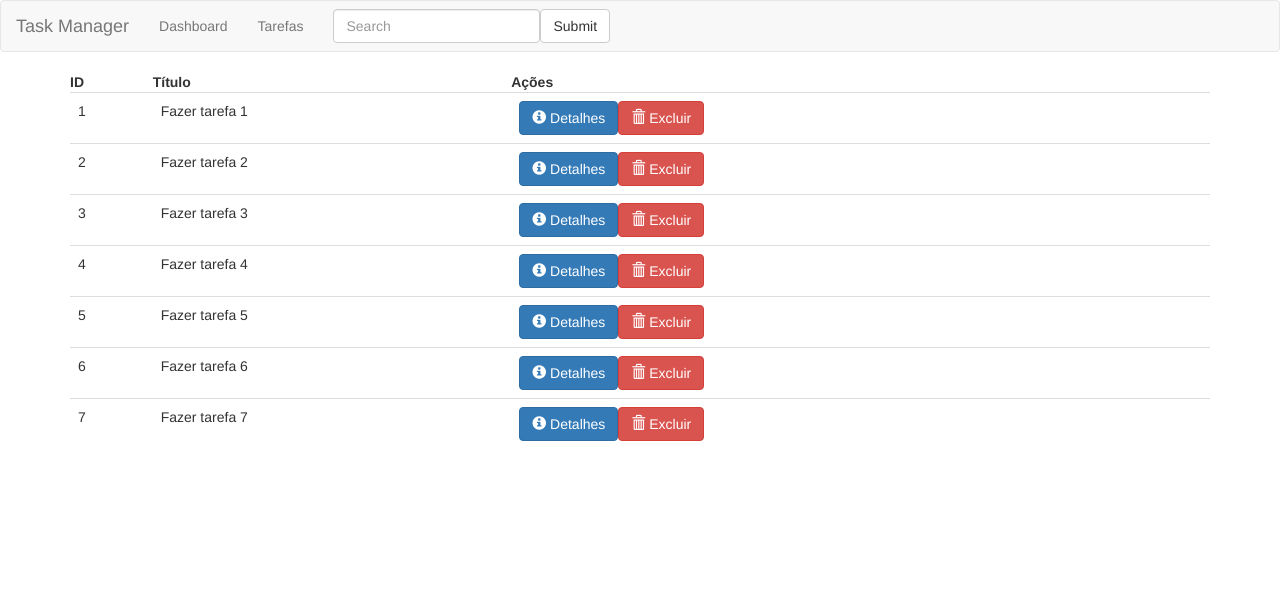
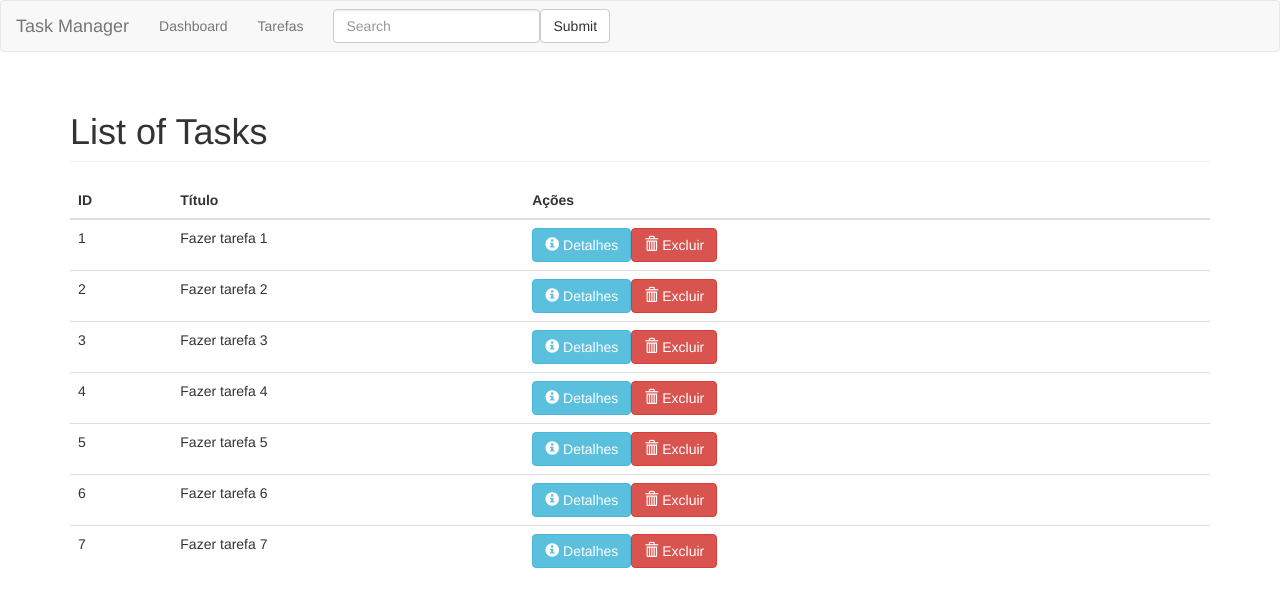
Before and after one commit to RicardoBap/taskmanager-frontend, an Angular app: page /tasks in a window 1280 px wide. Shown: the top 606 px of the page. Built offline with nearby package versions, Linux system fonts and the light colour scheme.

Commit message:
Fixing templates

```diff
--- a/src/app/dashboard/dashboard.component.html
+++ b/src/app/dashboard/dashboard.component.html
@@ -1,9 +1,11 @@
-<h1>Painel de controle</h1>
+<h1 class="page-header">Painel de controle</h1>
 
 <table class="table">
   <thead>
+   <tr>
     <th>Tarefas</th>
     <th>Ações</th>
+   </tr>
   </thead>
   <tbody>
     <tr *ngFor="let task of tasks">
--- a/src/app/tasks/task-detail/task-detail.component.html
+++ b/src/app/tasks/task-detail/task-detail.component.html
@@ -1,4 +1,4 @@
-<h1>Tasks Details: {{ task?.title }}</h1>
+<h1 class="page-header">Tasks Details: {{ task?.title }}</h1>
 
 <div class="form-horizontal" *ngIf="task">
   <div class="form-group">
--- a/src/app/tasks/tasks.component.html
+++ b/src/app/tasks/tasks.component.html
@@ -1,8 +1,12 @@
+<h1 class="page-header">List of Tasks</h1>
+
 <table class="table">
   <thead>
-    <th>ID</th>
-    <th>Título</th>
-    <th>Ações</th>
+    <tr>
+      <th>ID</th>
+      <th>Título</th>
+      <th>Ações</th>
+    </tr>
   </thead>
   <tbody>
     <tr *ngFor="let task of tasks">
@@ -10,7 +14,7 @@
       <td>{{ task.title }}</td>
       <td>
         <!-- Button trigger modal -->
-        <a class="btn btn-primary" [routerLink]="['/tasks', task.id]" >
+        <a class="btn btn-info" [routerLink]="['/tasks', task.id]" >
           <span class="glyphicon  glyphicon-info-sign"></span>
           Detalhes
         </a>
```
